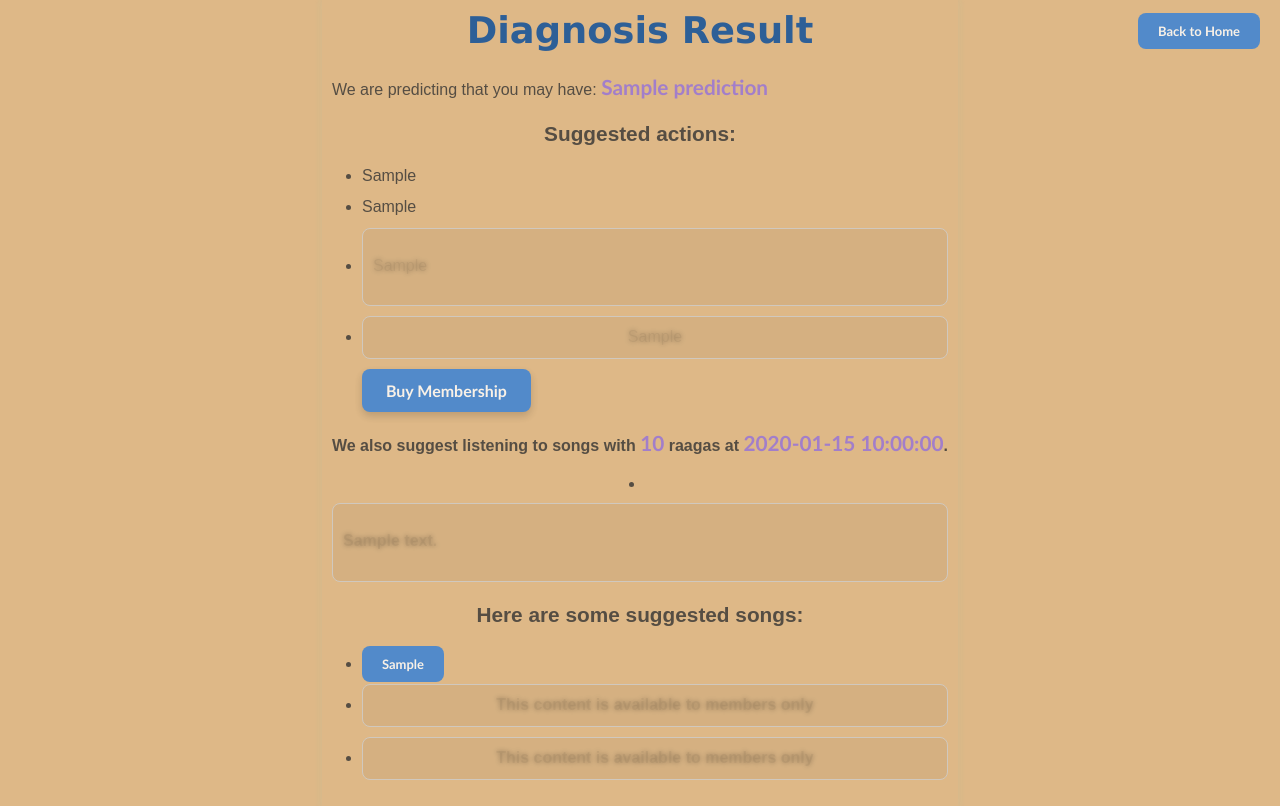
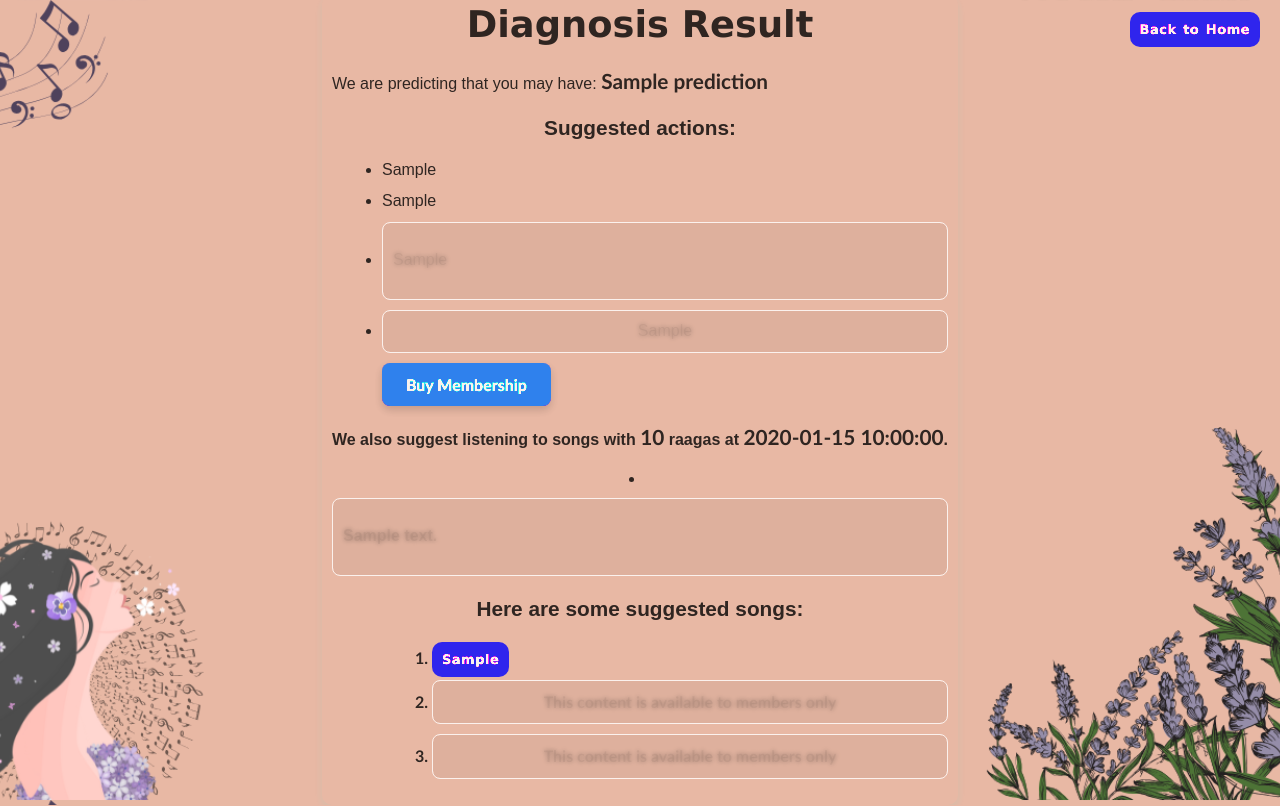
Before and after one commit to Shreyaa5/Mental-Therapy-through-Song-Mood-Classification, a Flask app: template templates/result.html in a window 1280 px wide. Run offline with Flask 3, Linux system fonts and the light colour scheme; the template is opened without the code that fills it: most values are stand-ins (such as "Sample title", 1, 10 or a date in 2020).

Commit message:
result page update

```diff
--- a/templates/result.html
+++ b/templates/result.html
@@ -7,8 +7,8 @@
     <style>
         body {
             font-family: 'Arial', sans-serif;
-            /* background-image: url("/static/images/result bg.png");  */
-            background-color:burlywood;
+            background-image: url("/static/images/result bg.png");
+            /* background-color:burlywood; */
             background-size: cover;
             background-position: center;
             color: #333;
@@ -20,13 +20,14 @@
             justify-content: center;
             height: 100vh;
             text-align: center;
+            filter: contrast(10);
         }
         h1 {
             font-family: Verdana, Geneva, Tahoma, sans-serif;
             font-size: 2.3em;
-            color: #00499c;
+            color:black;
             margin-bottom: 20px;
-            margin-top: 5px;
+            margin-top: -2px;
         }
 
         h3 {
@@ -40,41 +41,61 @@
             line-height: 1.4;
         }
         ul.bullet-list {
-            list-style-type: disc;
-            padding-left: 30px;
+            list-style-type:disc;
+            padding-left: 50px;
             margin-top: 10px;
             text-align: left;
         }
+
         ul.bullet-list li {
             margin-bottom: 10px;
             line-height: 1.3;
         }
+
+        ul.bullet-list-1 {
+            list-style-type:decimal;
+            padding-left: 100px;
+            margin-top: 10px;
+            font-family: 'Gill Sans', 'Gill Sans MT', Calibri, 'Trebuchet MS', sans-serif;
+            text-align: left;
+        }
+        ul.bullet-list-1 li {
+            margin-bottom: 10px;
+            line-height: 1.4;
+        }
+
         strong {
             font-family:'Gill Sans', 'Gill Sans MT', Calibri, 'Trebuchet MS', sans-serif;
             font-size: 1.3em;
-            word-spacing: 1.4;
-            color:mediumpurple;
+            word-spacing: 1.8;
+            color:black;
+
         }
         a {
             text-decoration: none;
-            background-color: #2f7fdb;
+            background-color:rgb(113, 21, 179);
+            font-family: Verdana, Geneva, Tahoma, sans-serif;
+            letter-spacing: 0.5px;
+            word-spacing: 1.5px;
             color: white;
-            padding: 10px 20px;
-            border-radius: 8px;
-            font-size: small;
+            padding: 10px 10px;
+            border-radius: 10px;
+            font-size :small;
             transition: background-color 0.3s ease;
             /* display: inline-block; */
         }
         a:hover {
             background-color: #00499c;
+            transform: scale(2);
+            box-shadow: 0 6px 12px rgba(0, 0, 0, 0.3); /* Enhance shadow on hover */
+
         }
 
         .back-to-home {
         position: absolute; /* Allow placement relative to the page */
         top: 20px; /* Distance from the top of the page */
         right: 20px; /* Distance from the right of the page */
-        font-family: 'Gill Sans', 'Gill Sans MT', Calibri, 'Trebuchet MS', sans-serif;
-
+        font-family: 'Arial', sans-serif;
         }
 
         .back-to-home:hover {
@@ -99,7 +120,7 @@
         .container {
             max-width: 1000px;
             padding: 10px;
-            background: transparent
+            background: transparent;
             border-radius: 10px;
             box-shadow: 0 4px 10px rgba(82, 222, 238, 0.1);
             opacity: 0.80;
@@ -200,7 +221,7 @@
         <p><strong><a href="{{ link3 }}">{{ song3 }}</a></strong></p>
          -->
 
-         <ul class="bullet-list">
+        <ul class="bullet-list-1">
             <li><strong><a href="{{ link1 }}">{{ song1 }}</a></strong></li>
             {% if user.is_member %}
                 <li><strong><a href="{{ link2 }}">{{ song2 }}</a></strong></li>
```
Also changed, not shown: static/images/result bg.png.
